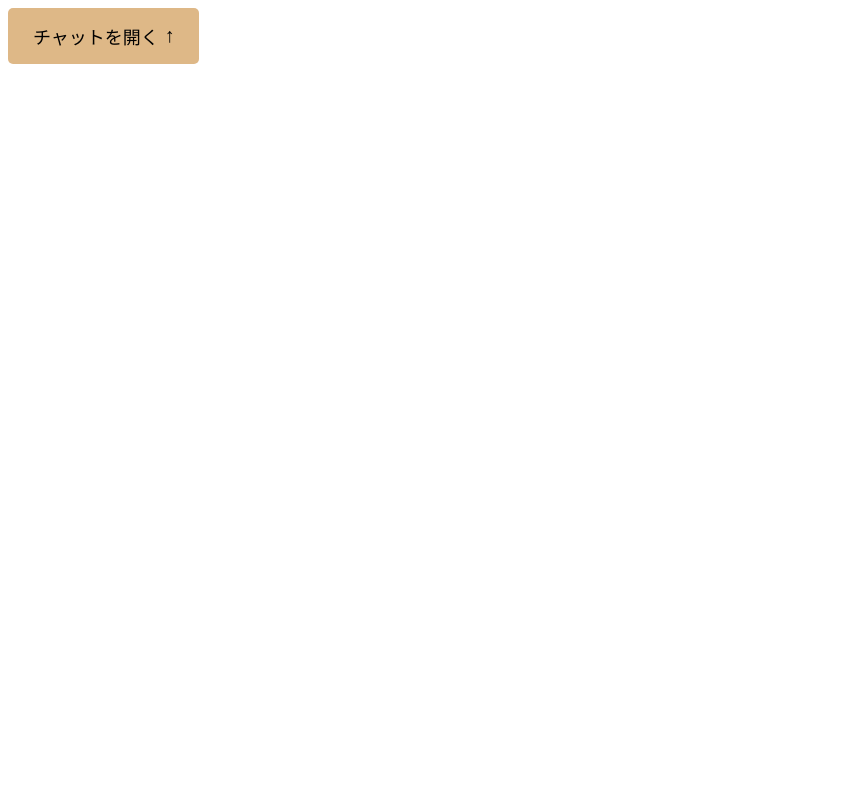
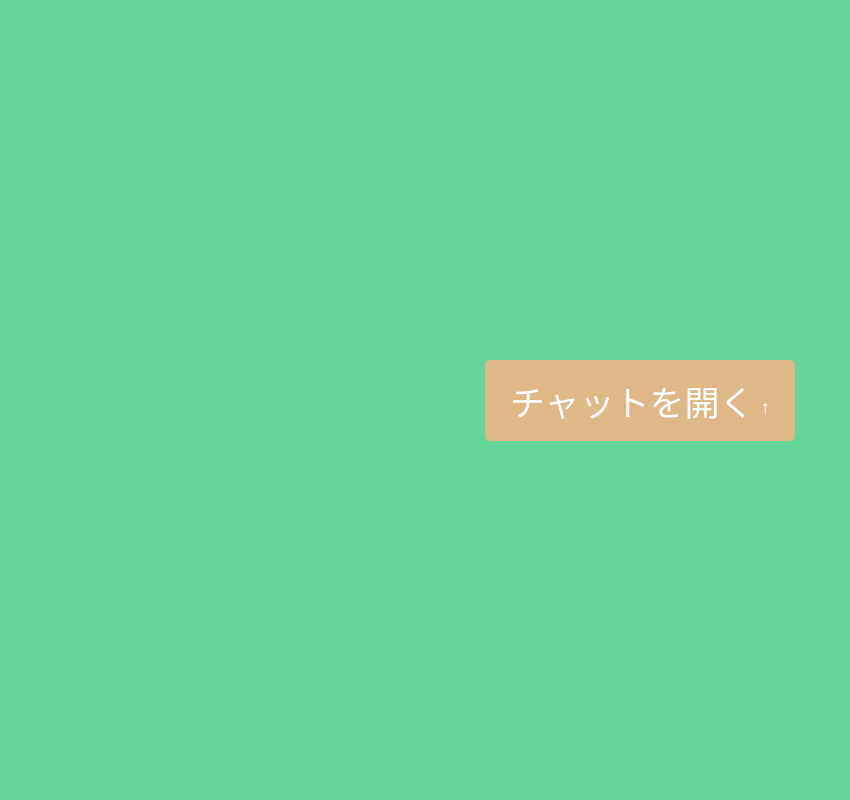
Before and after one commit to s1F102100445/mental-, a Django app: page /mental/index_view/ in a window 1280 px wide. Shown: the whole page, without its empty margins (0-850 px from the left). Run offline with Django 4.2, Linux system fonts and the light colour scheme.

Commit message:
css
ワイヤーフレーム参照

```diff
--- a/mental/static/mental/css/index.css
+++ b/mental/static/mental/css/index.css
@@ -1,5 +1,13 @@
 body {
     font-family: Arial, sans-serif;
+    background-color: #66d59c; /* 背景色を黄緑っぽい色に設定 */
+  margin: 0;
+  padding: 0;
+  height: 100vh;
+  display: flex;
+  align-items: center;
+  justify-content: center;
+  overflow: hidden;
 }
 p {
     margin: 0px;
@@ -11,11 +19,11 @@
 .chatbot-button button {
     background-color: burlywood;
     padding: 15px 25px;
-    font-size: 18px;
+    font-size: 35px;
     border: none;
     border-radius: 5px;
     cursor: pointer;
-    color: black;
+    color: rgb(255, 255, 255);
     position: relative;
 }
 .chatbot-button button::after {
@@ -69,3 +77,24 @@
     cursor: pointer;
     width: 80px;
 }
+
+.circle {
+    width: 50px; /* 円の幅を設定 */
+    height: 50px; /* 円の高さを設定 */
+    border-radius: 50%; /* 円形にする */
+    background-color: yellow; /* 背景色を黄色に設定 */
+    position: absolute;
+    animation: riseUp 15s infinite; /* 上に上がるアニメーションを設定 */
+  }
+
+  @keyframes riseUp {
+    0% {
+      transform: translateY(100vh);
+    }
+    50% {
+      transform: translateY(-100vh); /* 画面外まで上がる */
+    }
+    100% {
+      transform: translateY(-100vh); /* 画面外で停止 */
+    }
+  }
--- a/mental/templates/mental/index.html
+++ b/mental/templates/mental/index.html
@@ -11,6 +11,9 @@
     <link href="{% static 'mental/css/index.css' %}" rel="stylesheet">
 </head>
 <body>
+
+    <div class="circle"></div>
+
     <!-- Chatbot button -->
     <div class="chatbot-button">
         <button id="openChatbot">チャットを開く</button>
```
